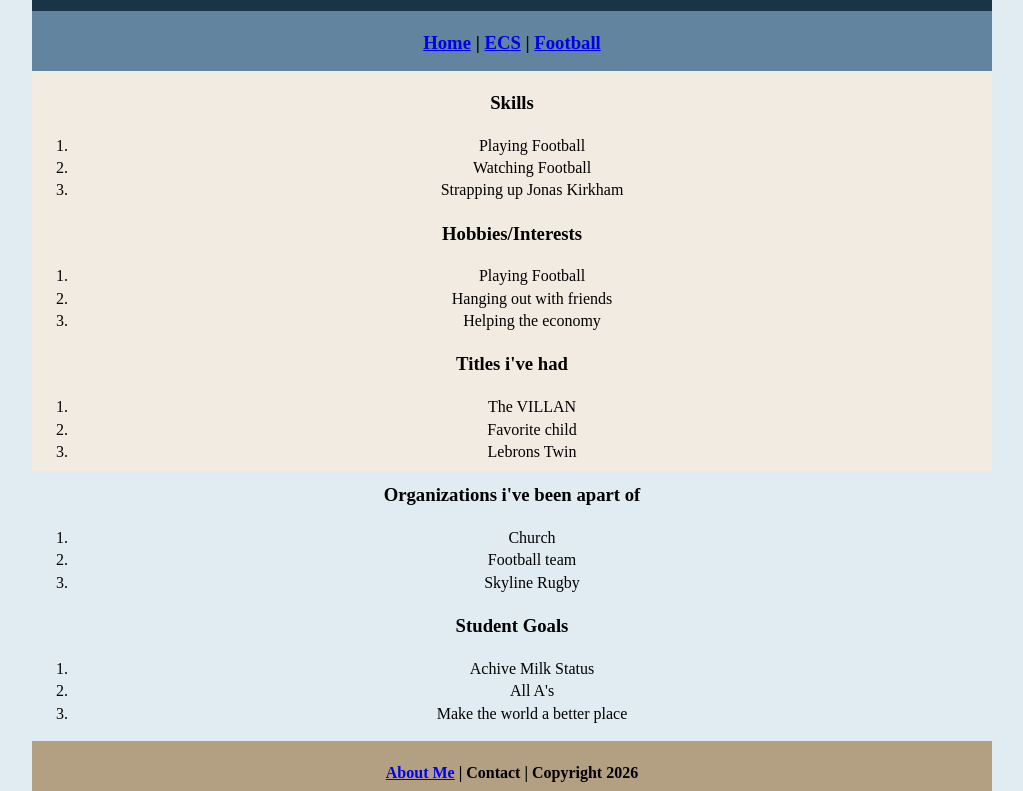
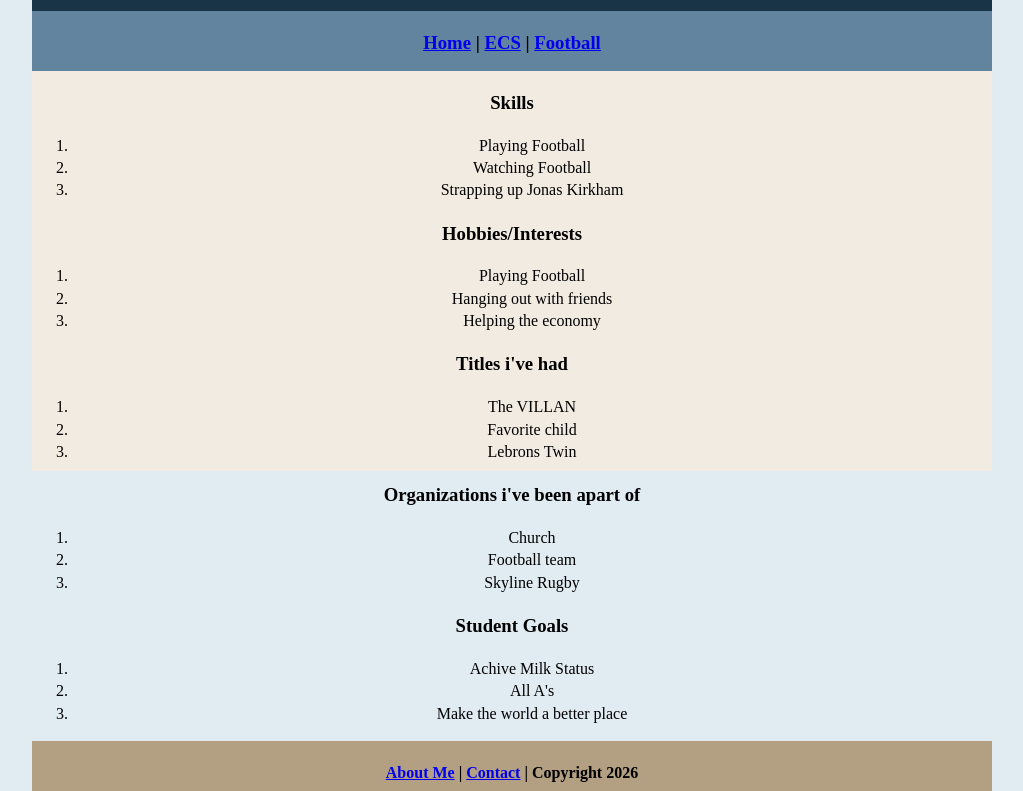
Before and after one commit to 9657523-bit/ecsportfolio, a plain HTML site: page aboutme.html in a window 1280 px wide. Shown: the part 69-860 px from the top of the page, without its empty margins (128-1151 px from the left). Drawn offline with Linux system fonts and the light colour scheme.

Commit message:
Update aboutme.html

```diff
--- a/aboutme.html
+++ b/aboutme.html
@@ -46,7 +46,7 @@
   <li>Make the world a better place</li>
 </ol>
 	<div class="footer">
-    <h4> <a href="aboutme.html">About Me</a> | Contact | Copyright 2026</h4>
+    <h4> <a href="aboutme.html">About Me</a> | <a href="mailto:9657523@graniteschools.org">Contact</a> | Copyright 2026</h4>
   </div>
 </div>
 </body>
```
